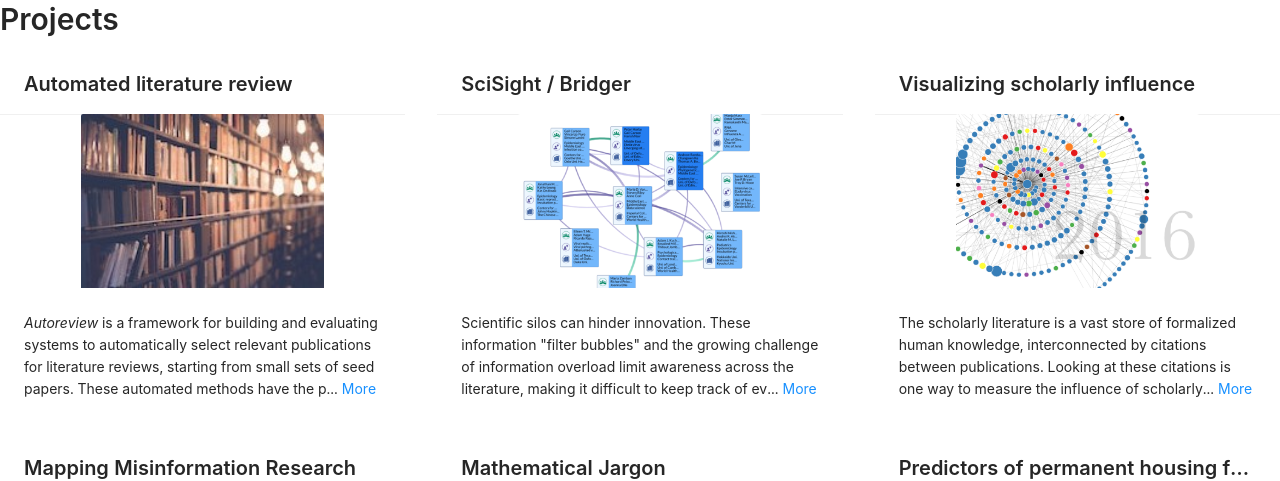
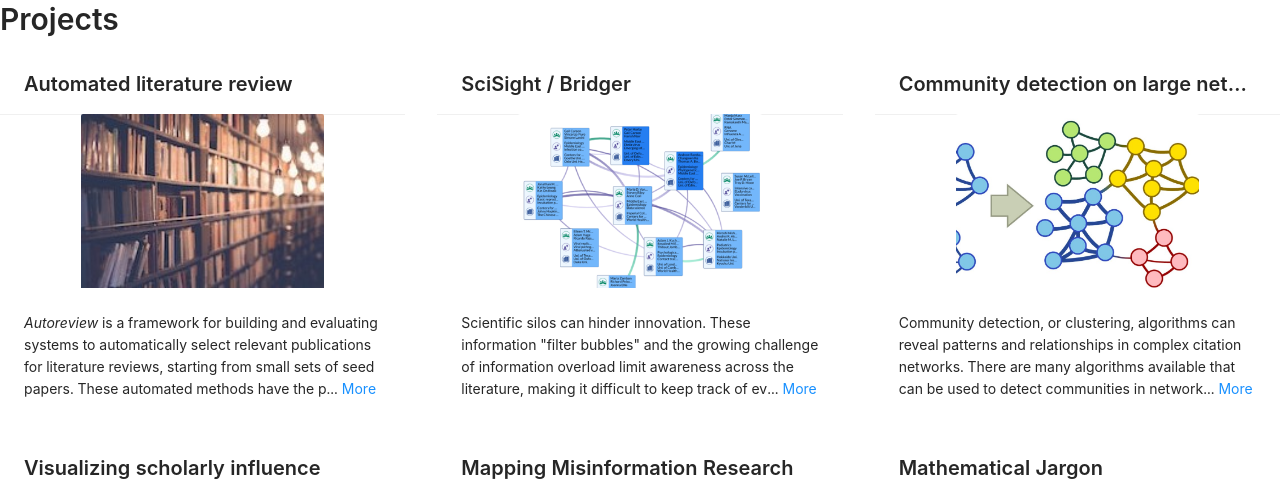
Before and after one commit to h1-the-swan/jasport-cra, a React (Create React App) app: page / in a window 1280 px wide. Shown: the part 322-803 px from the top of the page. Built offline with nearby package versions, Linux system fonts and the light colour scheme; no server answers.

Commit message:
add infomap scaling project

```diff
--- a/src/projects.tsx
+++ b/src/projects.tsx
@@ -2,6 +2,7 @@ import React from "react";
 import thumbCitationVis from "./images/citationvis_thumb.png";
 import thumbBookStacks from "./images/book_stacks_thumb.jpg";
 import thumbSciSight from "./images/scisight1.png";
+import thumbInfomap from "./images/infomap_diagram_thumb.jpg";
 import thumbCoauthor from "./images/coauthorship_thumb.png";
 import thumbMathJargon from "./images/dendrogram_mathjargon_thumb.jpg";
 import thumbSankey from "./images/sankey_thumb.png";
@@ -56,6 +57,33 @@ export const projects: Project[] = [
         SciSight/Bridger is a project focused on facilitating discovery of
         scholars and their work, by locating commonalities and contrasts between
         scientists.
+      </React.Fragment>
+    ),
+  },
+  {
+    label: "scaling",
+    name: "Community detection on large networks",
+    img: thumbInfomap,
+    description: (
+      <React.Fragment>
+        Community detection, or clustering, algorithms can reveal patterns and
+        relationships in complex citation networks. There are many algorithms
+        available that can be used to detect communities in networks,
+        representing several different approaches to the problem. These
+        algorithms are often computationally difficult and with the continually
+        increasing number of publications, the challenge is to adapt these
+        algorithms to very large networks. To address these issues, I have
+        developed new methods to cluster very large citation networks. Using
+        several parallel processing techniques, I am able to perform clustering
+        on networks with hundreds of millions of publications and over 1 billion
+        citation links. The code is available on{" "}
+        <Link
+          href="https://github.com/h1-the-swan/infomap_large_network"
+          target="_blank"
+        >
+          github
+        </Link>
+        .
       </React.Fragment>
     ),
   },
```
Also changed, not shown: src/images/infomap_diagram_thumb.jpg.
